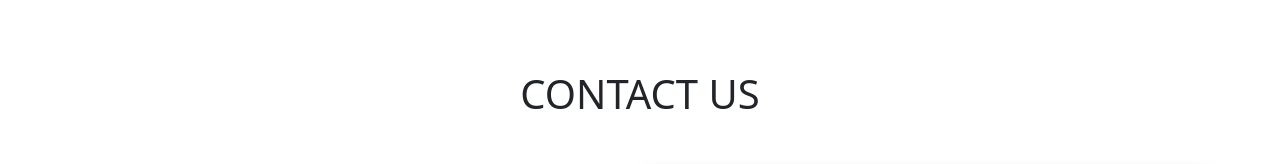
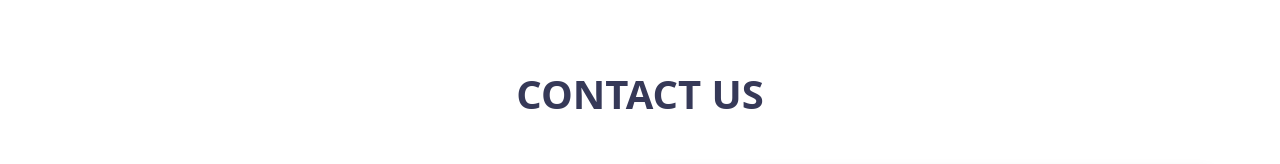
Before and after one commit to firasel/assignment-2, a plain HTML site: page index.html in a window 1280 px wide. Shown: the part 2875-3039 px from the top of the page. Drawn offline with Linux system fonts and the light colour scheme.

Commit message:
contact us heading color change

```diff
--- a/index.html
+++ b/index.html
@@ -219,7 +219,7 @@
             </section>
             <!-- contact us section -->
             <section class="contact-bg mb-5" id="contactUs">
-                <h1 class="text-center text-uppercase mb-5">contact us</h1>
+                <h1 class="text-center text-uppercase mb-5 title-color">contact us</h1>
                 <div class="row d-flex align-items-center">
                     <div class="col-12 col-md-6">
                         <form>
```
